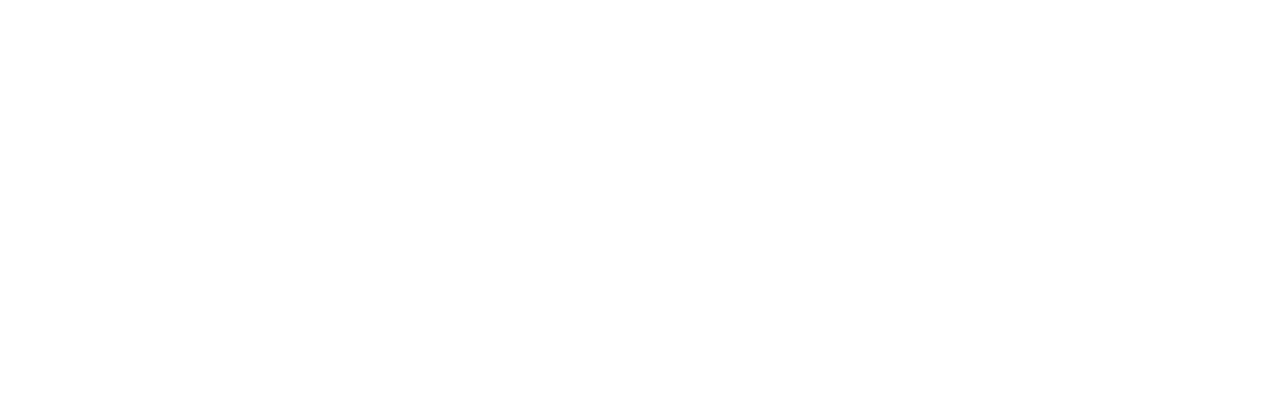
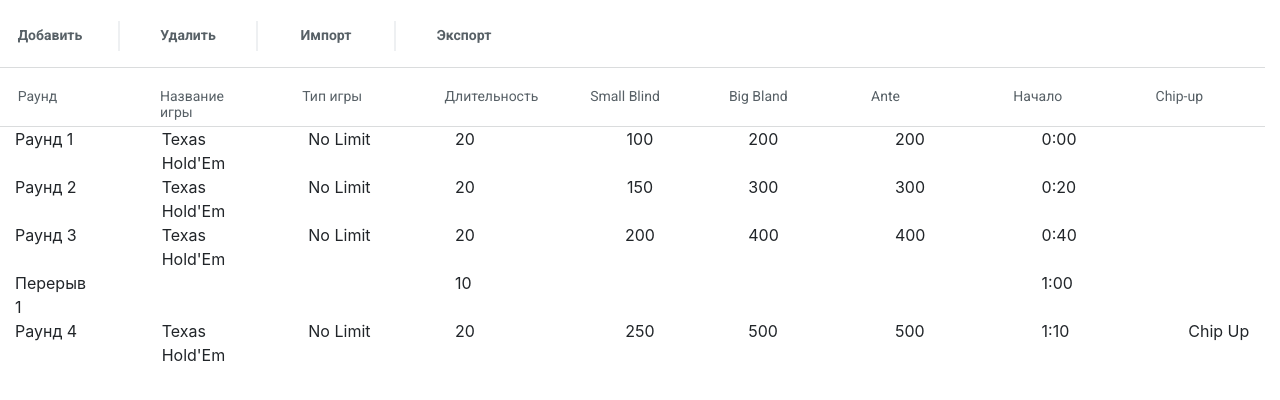
Before and after one commit to dtseloguz/poker-manager, an Angular app in the folder user-interface/: page /rounds in a window 1280 px wide. Before the commit this address led to /. Shown: the top 400 px of the page. Built offline with nearby package versions, Linux system fonts and the light colour scheme.

Commit message:
Создание компонента "Раунды"
Создание элемента "Раунды" с базовым html скелетом

```diff
--- a/user-interface/src/app/app.module.ts
+++ b/user-interface/src/app/app.module.ts
@@ -6,12 +6,14 @@
 import { PlayerListComponent } from './player-list/player-list.component';
 import { FormsModule } from '@angular/forms';
 import { GameSettingsComponent } from './game-settings/game-settings.component';
+import { RoundsComponent } from './rounds/rounds.component';
 
 @NgModule({
   declarations: [
     AppComponent,
     PlayerListComponent,
-    GameSettingsComponent
+    GameSettingsComponent,
+    RoundsComponent
   ],
   imports: [
     BrowserModule,
--- a/user-interface/src/app/game-settings/game-settings.component.ts
+++ b/user-interface/src/app/game-settings/game-settings.component.ts
@@ -1,6 +1,7 @@
 import { Component, OnInit } from '@angular/core';
-import {TournamentSettingFull} from './tournament-setting-full';
-import { TOURNAMENTSETTING } from './mock-tournament'
+import {TournamentSettingFull} from '../tournament-setting-full';
+import { TOURNAMENTSETTING } from '../mock-tournament';
+
 @Component({
   selector: 'app-game-settings',
   templateUrl: './game-settings.component.html',
--- a/user-interface/src/app/game-settings/mock-tournament.ts
+++ /dev/null
@@ -1,15 +0,0 @@
-import {TournamentSettingFull} from './tournament-setting-full';
-import { TournamentSetting } from '../tournament-setting';
-
-export const TOURNAMENTSETTING: TournamentSettingFull = new TournamentSettingFull();
-TOURNAMENTSETTING.tournamentSet.name = "Main Event";
-TOURNAMENTSETTING.tournamentSet.discription = "Main tournament of this Series";
-TOURNAMENTSETTING.tournamentSet.buyIn.buyIn=10;
-TOURNAMENTSETTING.tournamentSet.buyIn.rake=1;
-TOURNAMENTSETTING.tournamentSet.buyIn.stack = 1000;
-TOURNAMENTSETTING.tournamentSet.reBuy.buyIn=10;
-TOURNAMENTSETTING.tournamentSet.reBuy.rake=1;
-TOURNAMENTSETTING.tournamentSet.reBuy.stack = 1000;
-TOURNAMENTSETTING.tournamentSet.addOn.buyIn=20;
-TOURNAMENTSETTING.tournamentSet.addOn.rake=2;
-TOURNAMENTSETTING.tournamentSet.addOn.stack = 10000;
--- /dev/null
+++ b/user-interface/src/app/mock-rounds.ts
@@ -0,0 +1,19 @@
+import {Round} from './round'
+
+export const ROUNDS: Round[] = [
+    {   levelNumber: 1,levelType:true, gameName:"Texas Hold'Em", gameType: "No Limit", duration: 20,
+        ante:200, smallBlind: 100, bigBlind: 200, startTime: "0:00", chipUp: false,
+    },
+    {   levelNumber: 2,levelType:true, gameName:"Texas Hold'Em", gameType: "No Limit", duration: 20,
+        ante:300, smallBlind: 150, bigBlind: 300, startTime: "0:20", chipUp: false,
+    },
+    {   levelNumber: 3,levelType:true, gameName:"Texas Hold'Em", gameType: "No Limit", duration: 20,
+        ante:400, smallBlind: 200, bigBlind: 400, startTime: "0:40", chipUp: false,
+    },
+    {   levelNumber: 1,levelType:false, gameName:"Texas Hold'Em", gameType: "No Limit", duration: 10,
+        ante:0, smallBlind: 0, bigBlind: 0, startTime: "1:00", chipUp: false,
+    },
+    {   levelNumber: 4,levelType:true, gameName:"Texas Hold'Em", gameType: "No Limit", duration: 20,
+        ante:500, smallBlind: 250, bigBlind: 500, startTime: "1:10", chipUp: true,
+    },
+]
--- /dev/null
+++ b/user-interface/src/app/mock-tournament.ts
@@ -0,0 +1,15 @@
+import {TournamentSettingFull} from './tournament-setting-full';
+import {ROUNDS} from './mock-rounds';
+
+export const TOURNAMENTSETTING: TournamentSettingFull = {
+    tournamentSet:{
+        rounds:ROUNDS,
+        name:"Main Event",
+        discription:"Main tournament of this Series",
+        buyIn:{rake:10, buyIn:1,stack:1000},
+        reBuy:{rake:10, buyIn:1,stack:1000},
+        addOn:{rake:20, buyIn:2,stack:10000},
+    },
+    rebuyBut: false,
+    AddOnBut:false,
+}
--- /dev/null
+++ b/user-interface/src/app/round.ts
@@ -0,0 +1,12 @@
+export class Round{
+    levelNumber: number;
+    levelType: boolean;
+    gameName: string;
+    gameType: string;
+    duration: number;
+    ante: number;
+    smallBlind: number;
+    bigBlind: number;
+    startTime: string;
+    chipUp: boolean;
+}
--- /dev/null
+++ b/user-interface/src/app/rounds/rounds.component.css
@@ -0,0 +1,59 @@
+@import url('https://fonts.googleapis.com/css?family=Roboto:400,500,700&subset=cyrillic,cyrillic-ext');
+.rounds-body{
+    margin-top: 15px;
+    width: 100%;
+}
+.rounds-menu{
+    display: flex;
+    margin-bottom: 12px;
+}
+.rounds-buttons{
+    display: flex;
+}
+.border{
+    height: 30px;
+    width: 1px;
+    background: #C4C4C4;
+    opacity: 0.5;
+    margin: 6px 18px 0 18px;
+    content: "";
+}
+.rounds-menu_button{
+    width:100px;
+    height: 40px;
+    background: #fff;
+    border:none;
+    font-style: normal;
+    font-weight: bold;
+    line-height: normal;
+    font-size: 14px;
+    color: #576066;
+    font-family: 'Roboto', sans-serif;
+}
+.rounds-menu_button:hover{
+    color: #202124;
+}
+.line{
+    border: 1px solid #DADCDD;
+    border-bottom: none;
+}
+.navigation{
+    height: 60px;
+    width:100%;
+    padding: 20px 0;
+    border-top: 1px solid #DADCDD;
+    border-bottom: 1px solid #DADCDD;
+    font-family: Roboto;
+    font-style: normal;
+    font-weight: 300;
+    line-height: normal;
+    font-size: 14px;
+    font-family: 'Roboto', sans-serif;
+    color: #576066;
+}
+.navigation div{
+    height: 20px;
+}
+.player-info,.payment_enable{
+    display: flex;
+}
--- /dev/null
+++ b/user-interface/src/app/rounds/rounds.component.html
@@ -0,0 +1,64 @@
+<div class="rounds-body">
+  <div class="rounds-menu">
+    <div class="rounds-buttons">
+      <button class="rounds-menu_button">
+        Добавить
+      </button>
+      <div class="border"></div>
+      <div >
+        <button class="rounds-menu_button" >
+          Удалить
+        </button>
+      </div>
+      <div class="border"></div>
+      <button class="rounds-menu_button">
+        Импорт
+      </button>
+      <div class="border"></div>
+      <button class="rounds-menu_button">
+        Экспорт
+      </button>
+    </div>
+  </div>
+  <div class="navigation d-flex row justify-content-around">
+    <div class="col-1">Раунд</div>
+    <div class="col-1">Название игры</div>
+    <div class="col-1">Тип игры</div>
+    <div class="col-1">Длительность</div>
+    <div class="col-1 d-flex justify-content-center">Small Blind</div>
+    <div class="col-1">Big Bland</div>
+    <div class="col-1">Ante</div>
+    <div class="col-1">Начало</div>
+    <div class="col-1">Chip-up</div>
+  </div>
+  <div class="d-flex justify-content-between" *ngFor="let round of tournamentInfo.tournamentSet.rounds">
+    <div class="col-1">
+        <div *ngIf="round.levelType">
+          Раунд {{round.levelNumber}}
+        </div>
+        <div  *ngIf="!round.levelType">
+            Перерыв {{round.levelNumber}}
+        </div>
+    </div>
+    <div class="col-1">
+      <div *ngIf="round.levelType">{{round.gameName}}</div>
+    </div>
+    <div class="col-1">
+        <div *ngIf="round.levelType">{{round.gameType}}</div>
+    </div>
+    <div class="col-1">{{round.duration}}</div>
+    <div class="col-1 d-flex justify-content-center">
+        <div *ngIf="round.levelType">{{round.smallBlind}}</div>
+    </div>
+    <div class="col-1">
+      <div *ngIf="round.levelType">{{round.bigBlind}}</div>
+    </div>
+    <div class="col-1">
+      <div *ngIf="round.levelType">{{round.ante}}</div>
+    </div>
+    <div class="col-1">{{round.startTime}}</div>
+    <div class="col-1">
+      <div *ngIf="round.chipUp">Chip Up</div>
+    </div>
+  </div>
+</div>
--- /dev/null
+++ b/user-interface/src/app/rounds/rounds.component.ts
@@ -0,0 +1,18 @@
+import { Component, OnInit } from '@angular/core';
+import {TournamentSettingFull} from '../tournament-setting-full';
+import { TOURNAMENTSETTING } from '../mock-tournament';
+
+@Component({
+  selector: 'app-rounds',
+  templateUrl: './rounds.component.html',
+  styleUrls: ['./rounds.component.css']
+})
+export class RoundsComponent implements OnInit {
+  tournamentInfo : TournamentSettingFull;
+
+  constructor() {  }
+  ngOnInit() {
+    this.tournamentInfo = TOURNAMENTSETTING;
+  }
+
+}
--- a/user-interface/src/app/game-settings/tournament-setting-full.ts
+++ b/user-interface/src/app/tournament-setting-full.ts
@@ -1,4 +1,5 @@
-import { TournamentSetting } from '../tournament-setting';
+import { TournamentSetting } from './tournament-setting';
+import {Round} from './round';
 
 export class TournamentSettingFull{
     constructor(){
--- a/user-interface/src/app/tournament-setting.ts
+++ b/user-interface/src/app/tournament-setting.ts
@@ -1,4 +1,5 @@
 import { InfoPayment } from './infoPayment';
+import {Round} from './round';
 
 export class TournamentSetting{
     constructor(){
@@ -8,6 +9,7 @@
         this.addOn = new InfoPayment();
         this.reBuy = new InfoPayment();
     }
+    rounds: Round[];
     name: string;
     discription: string;
     buyIn : InfoPayment;
```
Also changed, not shown: user-interface/src/app/app-routing.module.ts (+5 -2 lines), 1 other file (tests, documents, lock files or other folders).
